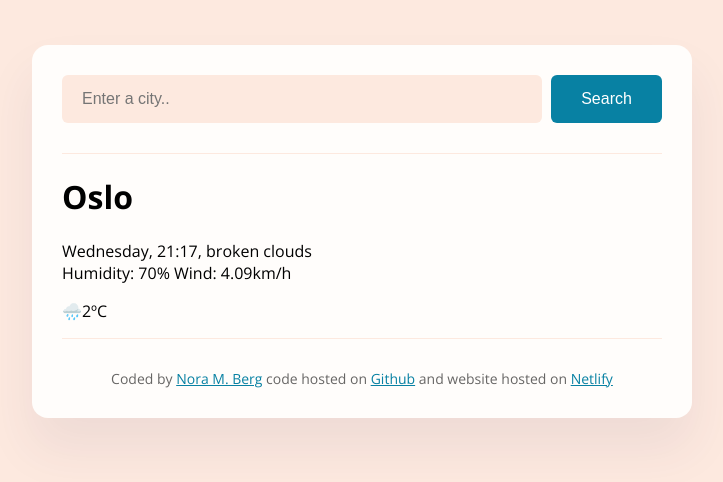
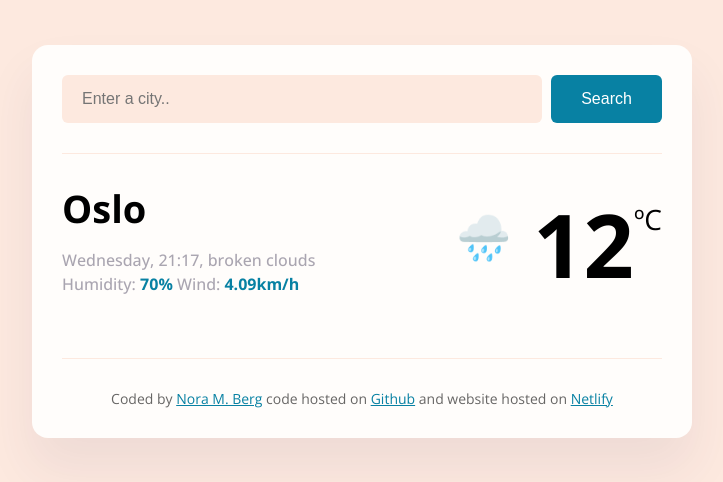
Before and after one commit to NooMaaBee/WeatherTest, a plain HTML site: page index.html in a window 1280 px wide. Shown: the whole page, without its empty margins (278-1001 px from the left). Drawn offline with nearby package versions, Linux system fonts and the light colour scheme; a web font is replaced by a local one.

Commit message:
added classes in HTML, and added basic CSS

```diff
--- a/index.html
+++ b/index.html
@@ -18,16 +18,18 @@
       </form>
     </header>
     <main>
+        <div class="weather-app-data">
         <div>
-      <h1>Oslo</h1>
-      <p>
+      <h1 class= "weather-app-city">Oslo</h1>
+      <p class="weather-app-details ">
         Wednesday, 21:17, broken clouds
         <br />
-        Humidity: 70% Wind: 4.09km/h
+        Humidity: <strong>70%</strong> Wind: <strong>4.09km/h</strong>
         </div>
-        <div>
-            🌧️2ºC
+        <div class="weather-app-temperature-container">
+            <div  class="weather-app-icon">🌧️</div><div class="weather-app-temperature">12</div><div class="weather-app-unit">ºC</div>
         </div>
+    </div>
       </p>
     </main>
     <footer
--- a/src/style.css
+++ b/src/style.css
@@ -42,6 +42,48 @@ header {
   font-size: 16px;
 }
 
+main {
+  padding: 30px 0;
+}
+
+.weather-app-data {
+  display: flex;
+  justify-content: space-between;
+}
+
+.weather-app-city {
+  margin: 0;
+  font-size: 38px;
+  line-height: 48px;
+}
+
+.weather-app-details {
+  font-size: 16px;
+  line-height: 24px;
+  color: rgba(39, 33, 66, 0.4);
+  font-weight: 500;
+}
+
+.weather-app-details strong {
+  color: #0881a3;
+}
+
+.weather-app-temperature-container {
+  display: flex;
+}
+.weather-app-icon {
+  font-size: 44px;
+  margin: 22px;
+  margin-left: 10px;
+}
+.weather-app-temperature {
+  font-size: 88px;
+  font-weight: bold;
+}
+.weather-app-unit {
+  margin-top: 16px;
+  font-size: 28px;
+}
 footer {
   border-top: 1px solid #fde9df;
   padding: 30px 0 0 0;
```
